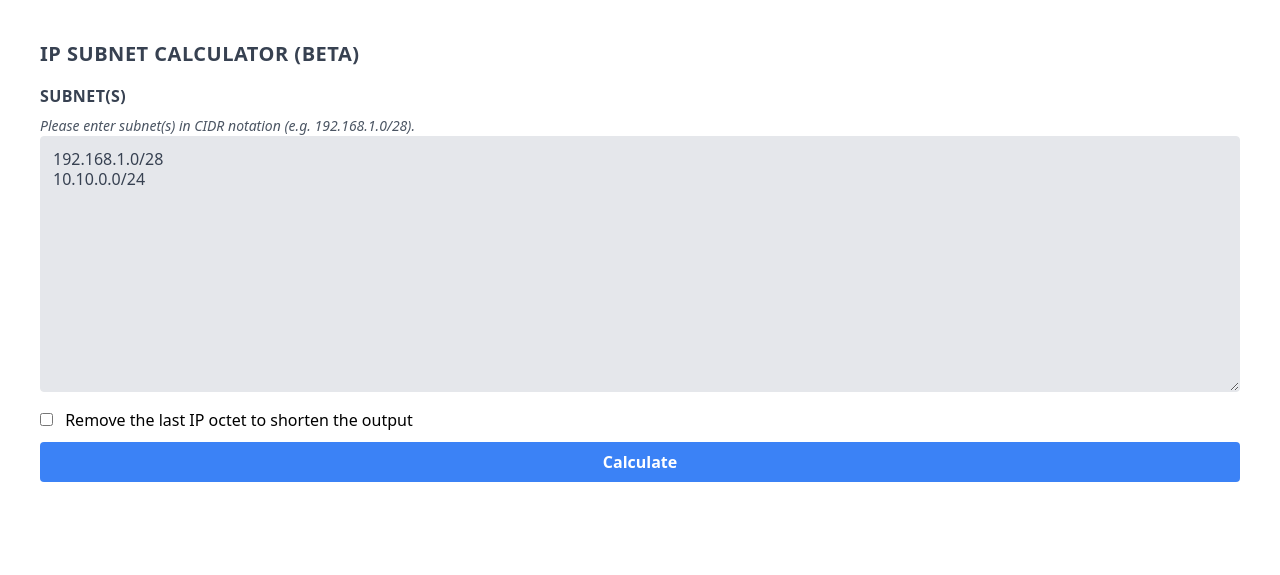
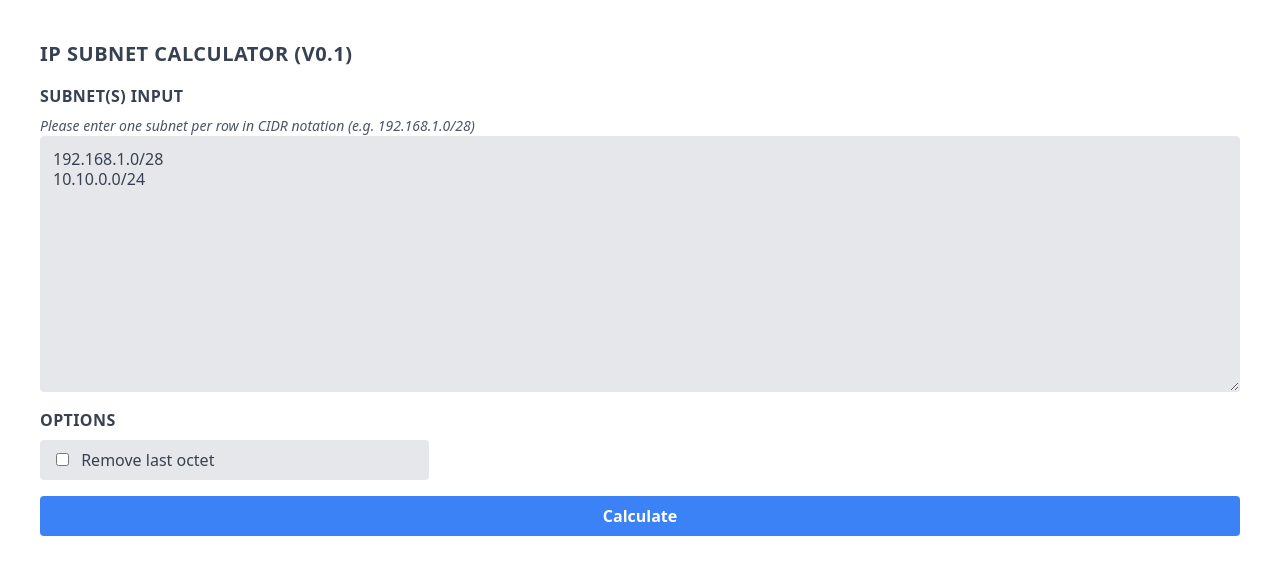
Before and after one commit to mxwebdev/python-flask-ipcalc, a Flask app: page / in a window 1280 px wide. Shown: the top 575 px of the page. Run offline with Flask 2, Linux system fonts and the light colour scheme.

Commit message:
Bug fixes and count limitations

```diff
--- a/app/templates/index.html
+++ b/app/templates/index.html
@@ -2,7 +2,7 @@
 {% block content %}
 
 <h1 class="block uppercase tracking-wide text-xl text-gray-700 font-bold mb-4" for="subnetsInput">IP Subnet
-    Calculator (beta)</h1>
+    Calculator (v0.1)</h1>
 
 <!-- Error Messages -->
 
@@ -29,18 +29,21 @@
 <form action="" method="post">
     {{ form.csrf }}
 
-    <label class="block uppercase tracking-wide text-gray-700 font-bold mb-2" for="subnetsInput">Subnet(s)</label>
-    <p class="text-gray-600 text-sm italic">Please enter subnet(s) in CIDR notation (e.g. 192.168.1.0/28).</p>
+    <h2 class="block uppercase tracking-wide text-gray-700 font-bold mb-2">Subnet(s) Input</h2>
+    <p class="text-gray-600 text-sm italic">Please enter one subnet per row in CIDR notation (e.g. 192.168.1.0/28)</p>
 
     {{ form.subnetsInput(class="appearance-none block w-full h-64 bg-gray-200 text-gray-700 border rounded p-3 mb-4 leading-tight focus:outline-none focus:bg-gray-100") }}
 
-    {{ form.removeLastOctet(class="mr-2 mb-4 leading-tight") }}
+    <h2 class="block uppercase tracking-wide text-gray-700 font-bold mb-2">OPTIONS</h2>
 
-    <span>
-        Remove the last IP octet to shorten the output
-    </span>
+    <div class="grid grid-cols-3 gap-4 mb-4 text-gray-700">
+        <div class="bg-gray-200 py-2 px-4 rounded">
+            {{ form.removeLastOctet(class="leading-tight") }}
+            <span class="ml-2">Remove last octet</span>
+        </div>
+    </div>
 
-    <input class=" w-full bg-blue-500 hover:bg-blue-700 text-white font-bold py-2 px-4 rounded" type="submit"
+    <input class="w-full bg-blue-500 hover:bg-blue-700 text-white font-bold py-2 px-4 rounded" type="submit"
         value="Calculate">
 
 </form>
--- a/app/views.py
+++ b/app/views.py
@@ -20,33 +20,45 @@ def index():
 
     if request.method == 'POST':
         subnetsInput=request.form['subnetsInput']
-        #removeLastOctet=request.form['removeLastOctet']
-        #removeLastOctet=request.POST.get('removeLastOctet')
 
-        if form.removeLastOctet.data:
-            ipList = OrderedSet()
-        else:
-            ipList = list()
+        #if form.removeLastOctet.data:
+        ipList = OrderedSet()
+        #else:
+        #    ipList = list()
 
         if subnetsInput is not None:
             subnetList = subnetsInput.split()
 
+            ipCount = 0
+            subnetCount = 0
+
             try:
+
+                # Check count of IPs within the given networks
                 for subnet in subnetList:
-                    for ip in ipaddress.IPv4Network(subnet):
+                    ipCount = ipCount + ipaddress.IPv4Network(subnet).num_addresses
+                    subnetCount = subnetCount + 1
 
-                        if form.removeLastOctet.data:
+                print(subnetCount)
 
+                for subnet in subnetList:
+
+                    if form.removeLastOctet.data and ipCount/256 <= 10000:
+                        for ip in ipaddress.IPv4Network(subnet):
                             # Remove last octet of IP
                             ip3 = separator.join(str(ip).split(separator, 3)[:-1])
-
                             # Add IP to list if not duplicate
                             ipList.add(ip3)
 
-                        else:
+                    elif ipCount <= 10000:
+                        for ip in ipaddress.IPv4Network(subnet):
 
                             # Return 4 octets
-                            ipList.append(ip)
+                            #ipList.append(ip)
+                            ipList.add(ip)
+                    else:
+                        flash('The count of IPs resulting from your input would be too high (max. 10.000). Consider removing the last octet by clicking on the checkbox below to shorten your output.')
+                        break
 
             except ValueError as e:
                 flash('Please check the subnet format. All subnets must use the CIDR notation (e.g. 192.168.178.0/24).')
```
